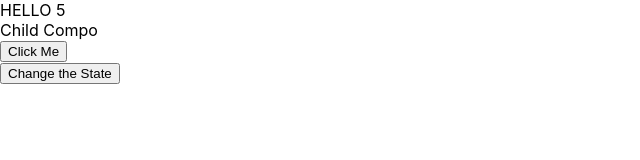
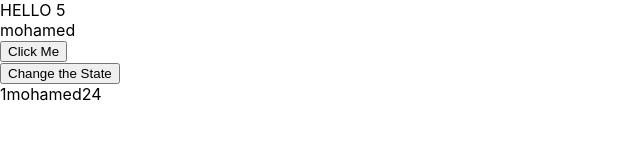
Before and after one commit to mharidy/React, a React (Create React App) app in the folder react-app/: page / in a window 1280 px wide. Shown: the top 160 px of the page, without its empty margins (0-640 px from the left). Built offline with nearby package versions, Linux system fonts and the light colour scheme.

Commit message:
React-1- using muldi- def. props in a stateless state

```diff
--- a/react-app/src/App.js
+++ b/react-app/src/App.js
@@ -1,5 +1,6 @@
 import React, { Component } from 'react';
 import { x as momo } from "./module";
+import Item from "./components/Items"
 //import { default as me } from "./module"
 import Child from "./child";
 
@@ -28,10 +29,12 @@ class App extends Component {
     return (
       <div className="App">
         HELLO {momo}
-        <Child />
+        <Child valueFromProps={this.state}/>
          <button onClick={this.clickedFunction}> Click Me  </button>
          <br></br>
          <button onClick={this.changeStateFunction}> Change the State  </button>
+
+         <Item id="1" name="mohamed" age="24"/>
 
 
       </div>
--- a/react-app/src/child.js
+++ b/react-app/src/child.js
@@ -1,14 +1,14 @@
 import React,{Component} from "react";
 
+//stateless Component --> arrow function to display the data
+let child=(props)=>{
 
-class child extends Component{
-    render(){
         return(
             <div>
-                Child Compo
+                {props.valueFromProps.name}
             </div>
         )
-    }
+
 
 }
 export default child;
--- /dev/null
+++ b/react-app/src/components/Items.js
@@ -0,0 +1,33 @@
+import React,{Component} from "react";
+
+
+/*
+//Class to display Data
+class Item extends React.Component{
+
+    render(){
+        const {name,id,age}=this.props;
+        return(
+            <div>
+                <p>Testing Paragraph</p>
+                {id}
+                {name}
+                {age}
+            </div>
+        )
+    }
+
+}*/
+
+let item=(props)=>{
+    const {name,id,age}=props;
+    return(
+        <div>
+            {id}
+                {name}
+                {age}
+        </div>
+    )
+}
+
+export default item;
```
